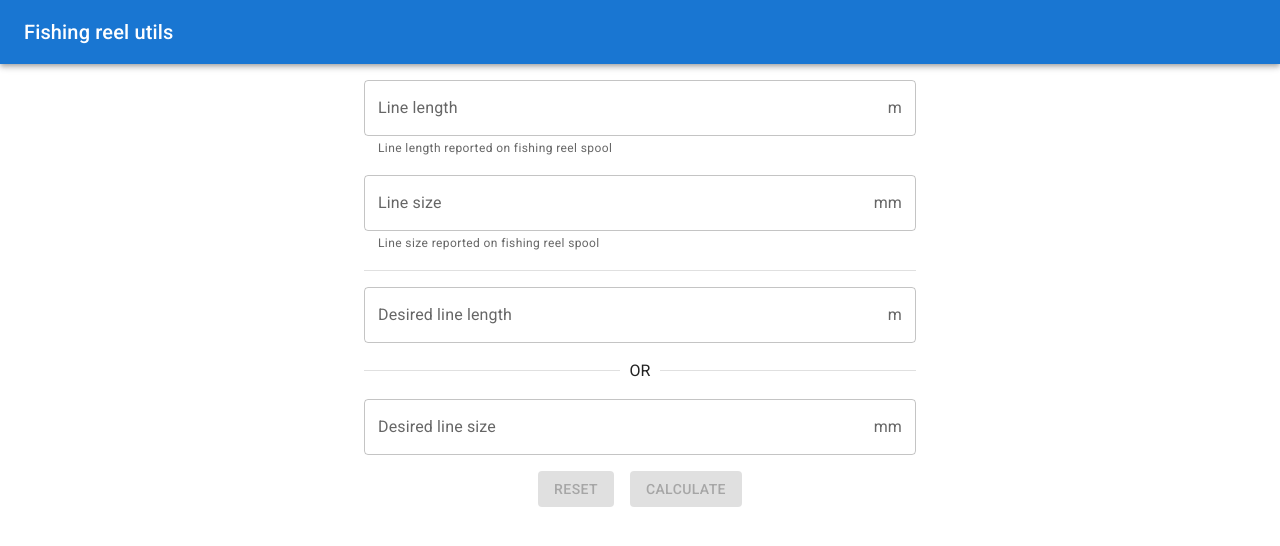
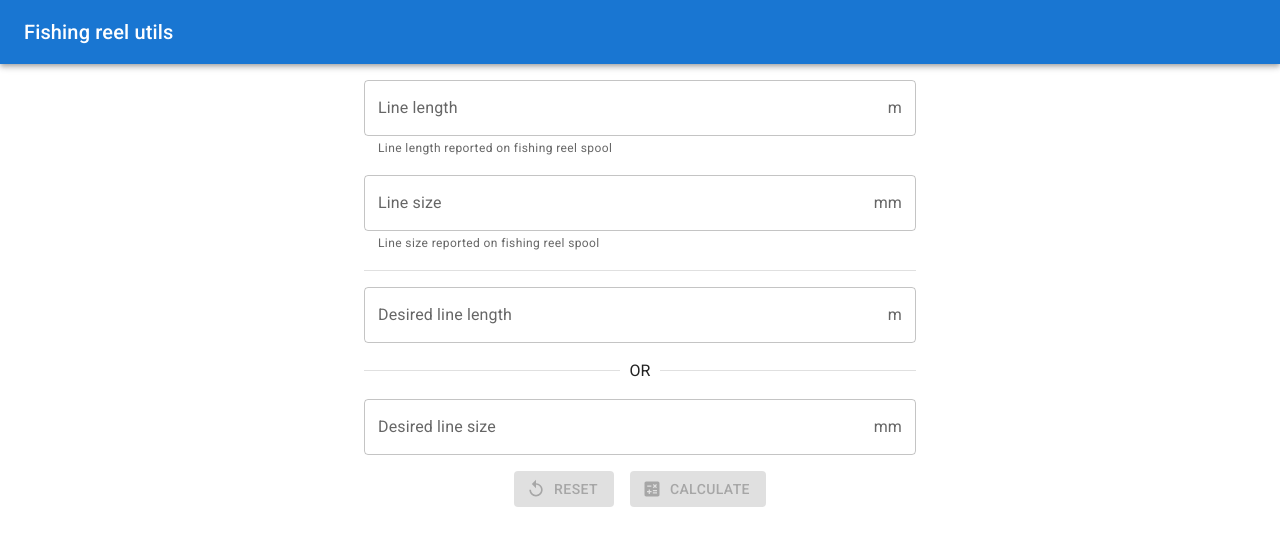
Before and after one commit to battistar/fishing-reel-utils, a React (Create React App) app: page / in a window 1280 px wide. Shown: the top 546 px of the page. Built offline with nearby package versions, Linux system fonts and the light colour scheme.

Commit message:
Add buttons icon

```diff
--- a/src/components/Form.tsx
+++ b/src/components/Form.tsx
@@ -1,5 +1,6 @@
 import React, { useState } from 'react';
 import { Button, Divider, InputAdornment, Stack, TextField } from '@mui/material';
+import { Replay as ReplayIcon, Calculate as CalculateIcon } from '@mui/icons-material';
 import FormData from 'models/FormData';
 
 const formDataInitialState = {
@@ -101,6 +102,7 @@ const Form = (props: FormProps): JSX.Element => {
         <Stack direction="row" justifyContent="center" spacing={2}>
           <Button
             variant="contained"
+            startIcon={<ReplayIcon />}
             color="secondary"
             onClick={handleResetClick}
             disabled={
@@ -114,6 +116,7 @@ const Form = (props: FormProps): JSX.Element => {
           </Button>
           <Button
             variant="contained"
+            startIcon={<CalculateIcon />}
             type="submit"
             disabled={
               formData.lineLength === '' ||
```
